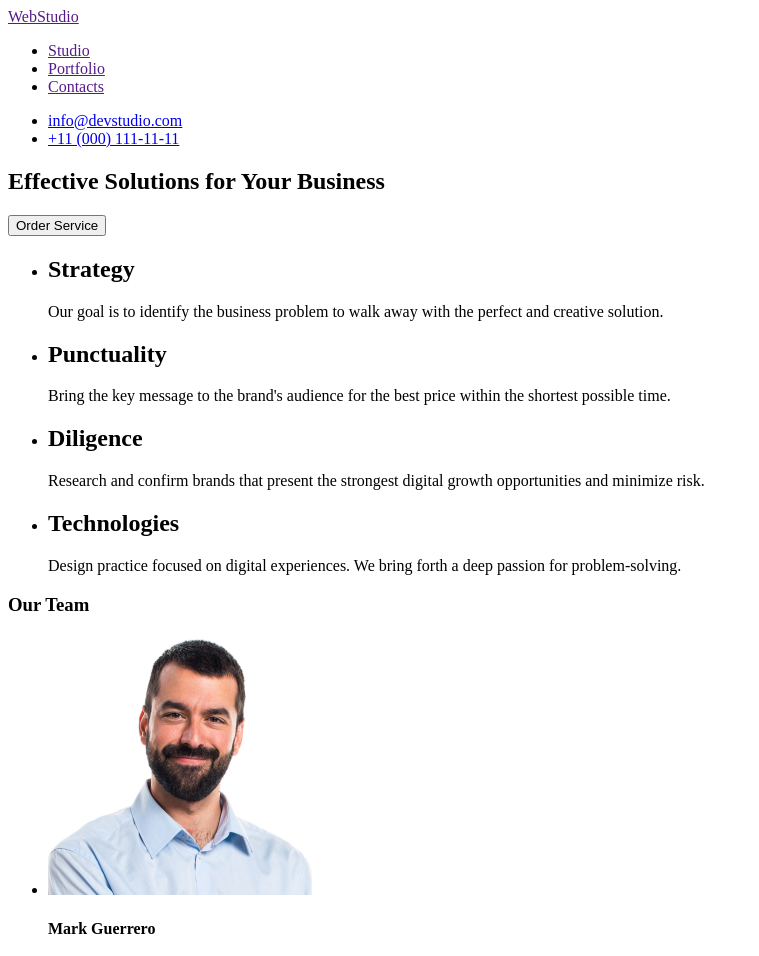
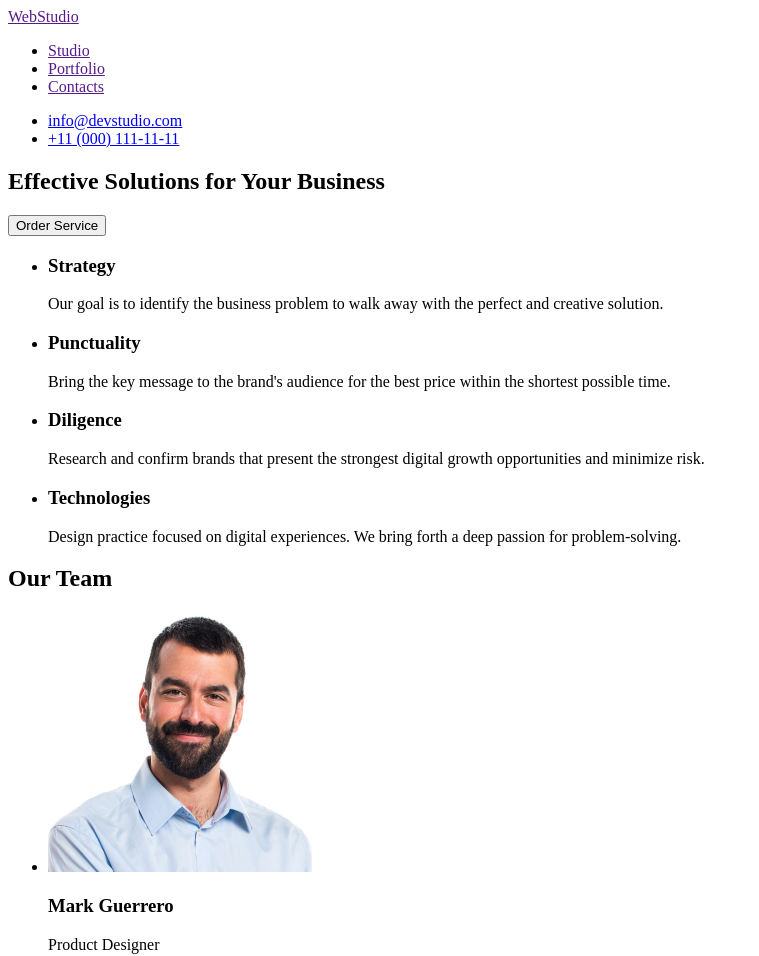
Before and after one commit to JulianaMiko/goit-markup-hw-06, a plain HTML site: page index.html in a window 1280 px wide. Shown: the top 956 px of the page, without its empty margins (0-759 px from the left). Drawn offline with Linux system fonts and the light colour scheme.

Commit message:
Changed header levels

```diff
--- a/index.html
+++ b/index.html
@@ -31,45 +31,45 @@
         <section>
             <ul>
                 <li>
-                    <h2>Strategy</h2>
+                    <h3>Strategy</h3>
                     <p>Our goal is to identify the business problem to walk away with the perfect and creative solution.</p>
                 </li>
                 <li>
-                    <h2>Punctuality</h2>
+                    <h3>Punctuality</h3>
                     <p>Bring the key message to the brand's audience for the best price within the shortest possible time.</p>
                 </li>
                 <li>
-                    <h2>Diligence</h2>
+                    <h3>Diligence</h3>
                     <p>Research and confirm brands that present the strongest digital growth opportunities and minimize risk.</p>
                 </li>
                 <li>
-                    <h2>Technologies</h2>
+                    <h3>Technologies</h3>
                     <p>Design practice focused on digital experiences. We bring forth a deep passion for problem-solving.</p>
                 </li>
             </ul>
         </section>
 
         <section>
-            <h3>Our Team</h3>
+            <h2>Our Team</h2>
             <ul>
                 <li>
                 <img src="images/img.mark.jpg" alt="Mark Guerrero" width="264" />
-                <h4>Mark Guerrero</h4>
+                <h3>Mark Guerrero</h3>
                 <p>Product Designer</p>
             </li>
                 <li>
                 <img src="images/img.tom.jpg" alt="Tom Ford" width="264" />
-                <h4>Tom Ford</h4>
+                <h3>Tom Ford</h3>
                 <p>Frontend Developer</p>
             </li>
                 <li>
                 <img src="images/img.cam.jpg" alt="Camila Garcia" width="264" />
-                <h4>Camila Garcia</h4>
+                <h3>Camila Garcia</h3>
                 <p>Marketing</p>
             </li>
                 <li>
                 <img src="images/img.dan.jpg" alt="Daniel Wilson" width="264" />
-                <h4>Daniel Wilson</h4>
+                <h3>Daniel Wilson</h3>
                 <p>UI Designer</p>
             </li>
             </ul>
```
